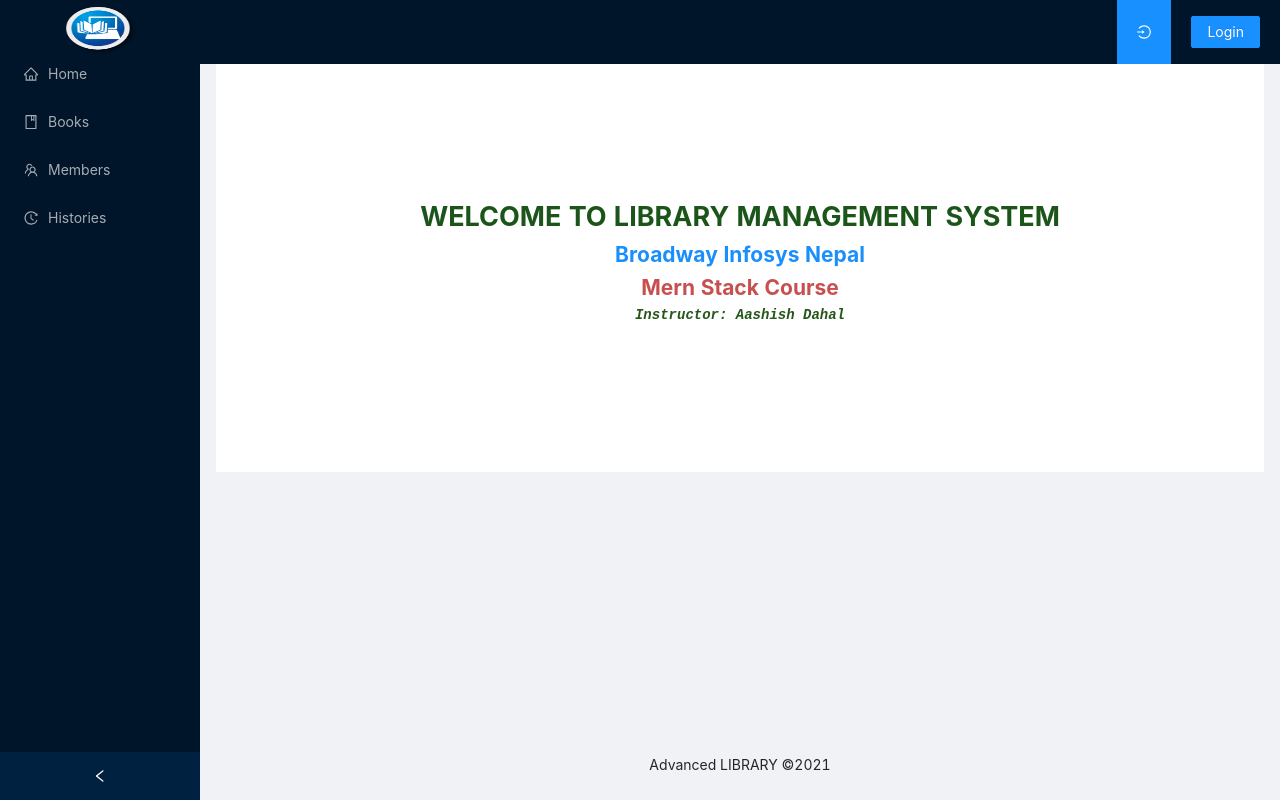
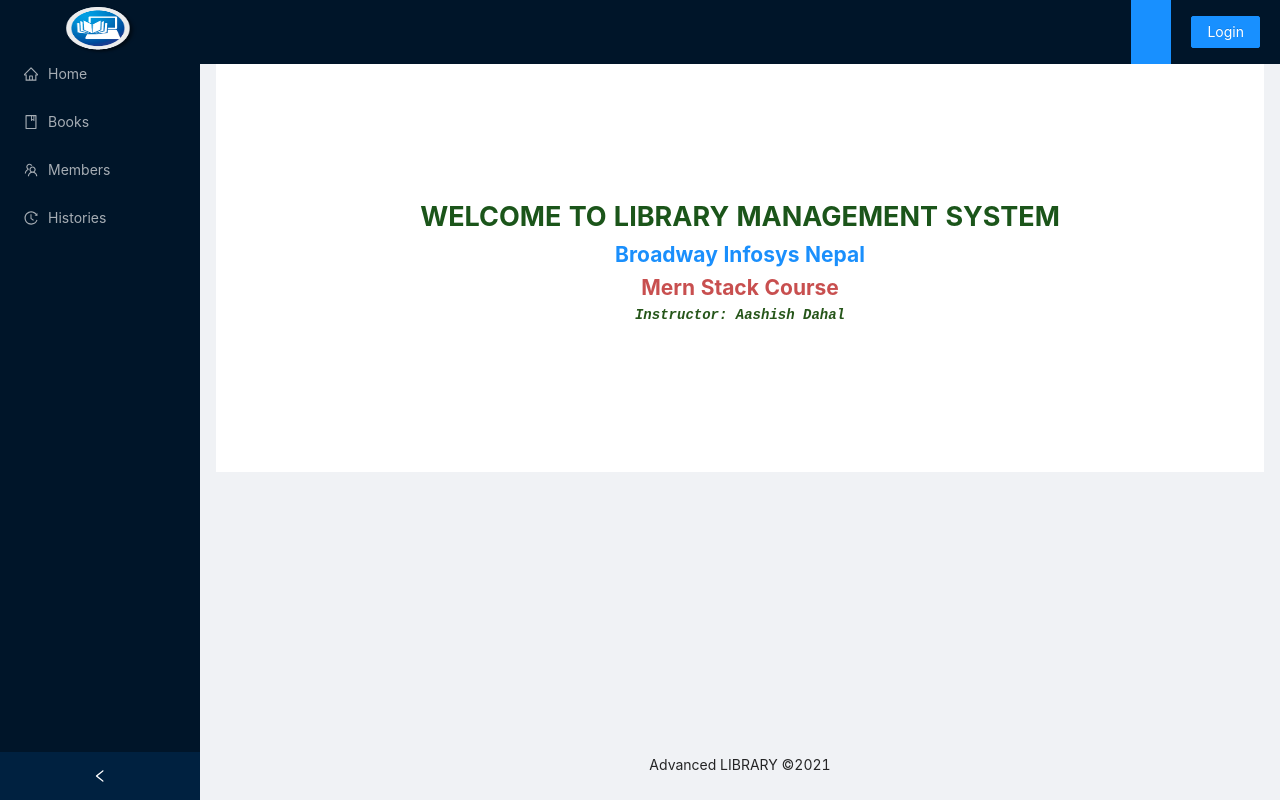
Before and after one commit to ameetshrma1/lms-client, a React (Create React App) app: page / in a window 1280 px wide. Built offline with nearby package versions, Linux system fonts and the light colour scheme; no server answers.

Commit message:
no need to show login icon

```diff
--- a/src/components/MainComponent.tsx
+++ b/src/components/MainComponent.tsx
@@ -126,12 +126,10 @@
             </Menu.Item>
 
             <Menu.Item key="2">
-              {cookie ? (
+              {cookie && (
                 <Popover content={user.email} title={user.fullName}>
                   <Button type="primary">Admin</Button>
                 </Popover>
-              ) : (
-                <LoginOutlined />
               )}
             </Menu.Item>
           </Menu>
```
